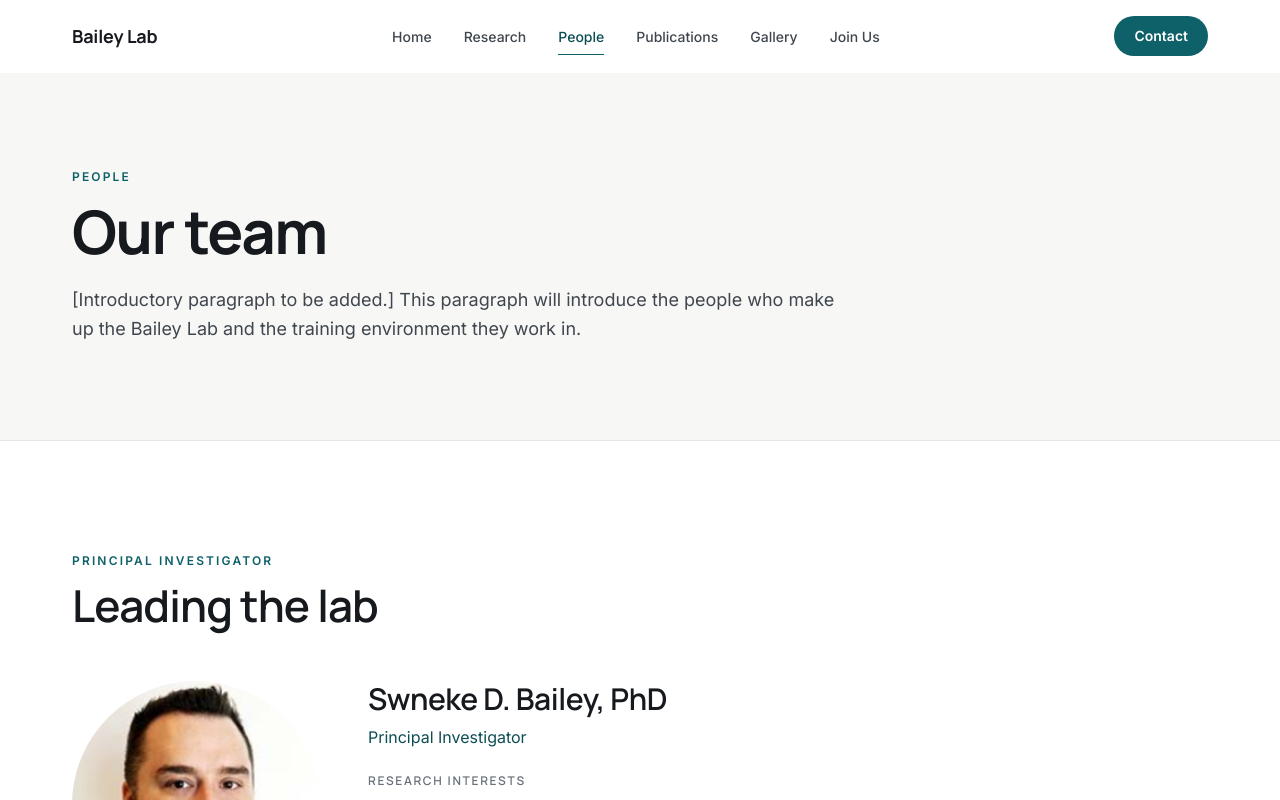
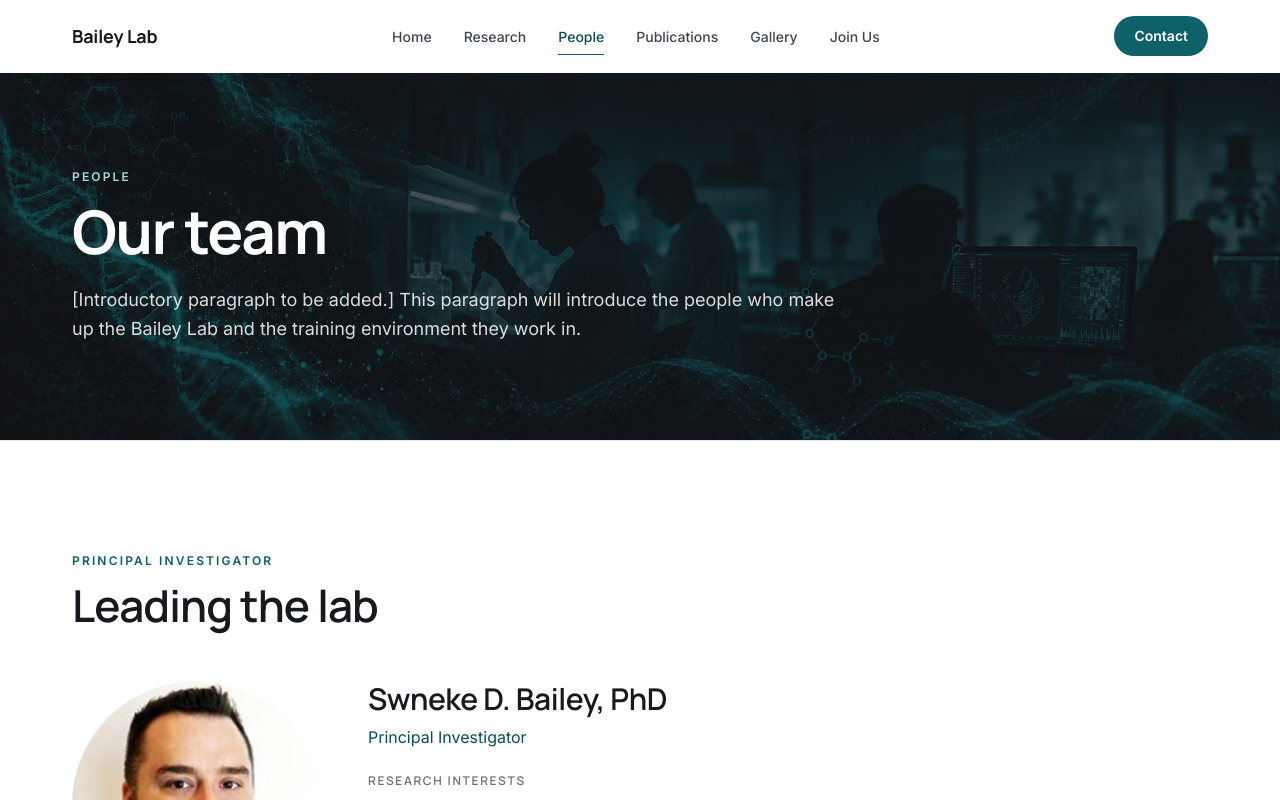
Before and after one commit to Neda-Esfehani/Bailey-Lab, a Next.js app: page /people in a window 1280 px wide. Shown: the top 800 px of the page. Built offline with nearby package versions, Linux system fonts and the light colour scheme.

Commit message:
Add uploaded header image to people page

```diff
--- a/app/people/page.tsx
+++ b/app/people/page.tsx
@@ -22,6 +22,7 @@ export default function PeoplePage() {
         eyebrow="People"
         title="Our team"
         description="[Introductory paragraph to be added.] This paragraph will introduce the people who make up the Bailey Lab and the training environment they work in."
+        backgroundImage="/images/research/people_header.png"
       />
 
       {principalInvestigator ? (
```
